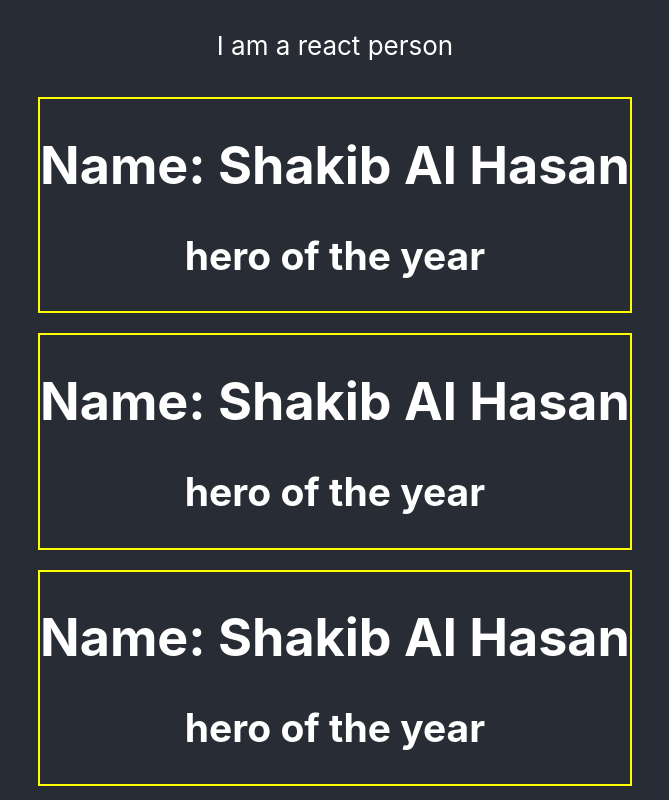
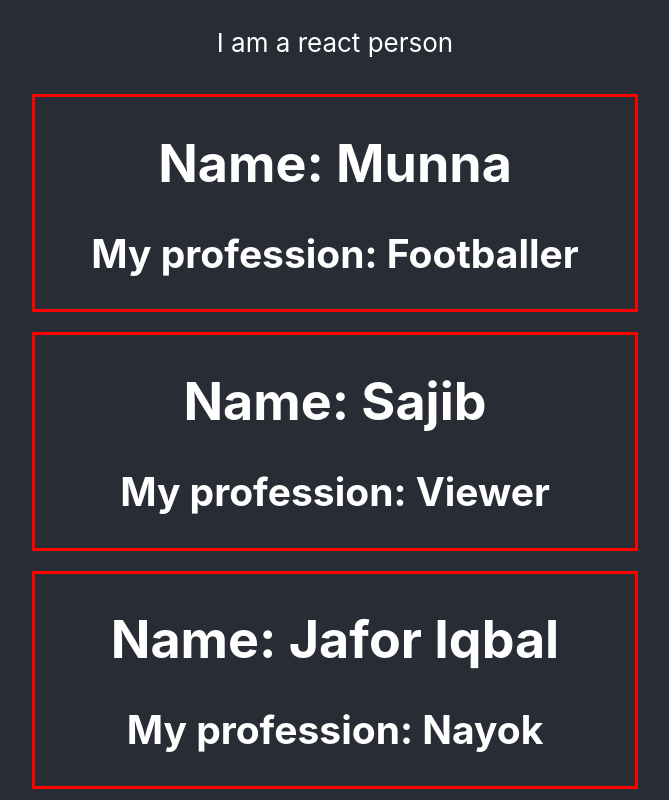
Before and after one commit to SajibSarker113/my-app, a React (Create React App) app: page / in a window 1280 px wide. Shown: the whole page, without its empty margins (305-974 px from the left). Built offline with nearby package versions, Linux system fonts and the light colour scheme.

Commit message:
PASS DYNAMIC DATA TO COMPONENTS, PROPS IN REACT

```diff
--- a/src/App.js
+++ b/src/App.js
@@ -8,23 +8,23 @@ function App() {
     <div className="App">
       <header className="App-header">
       <p>I am a react person</p>
-      <Person></Person>
-      <Person></Person>
-      <Person></Person>
+      <Person name="Munna" job="Footballer"></Person>
+      <Person name="Sajib" job="Viewer"></Person>
+      <Person name="Jafor Iqbal" job="Nayok"></Person>
 
 
       </header>
     </div>
   );
 }
-function Person(){
+function Person(props){
   const personStyle = {
     border:'2px solid red', margin:'10px'
   }
   return (
-  <div style={{border:'2px solid yellow', margin:'10px'}}>
-    <h1>Name: Shakib Al Hasan</h1>
-    <h2>hero of the year</h2>
+  <div style={{border:'3px solid red', margin: '10px', width:'600px'}}>
+    <h1>Name: {props.name} </h1>
+    <h2>My profession: {props.job} </h2>
   </div>
   )
 }
```
